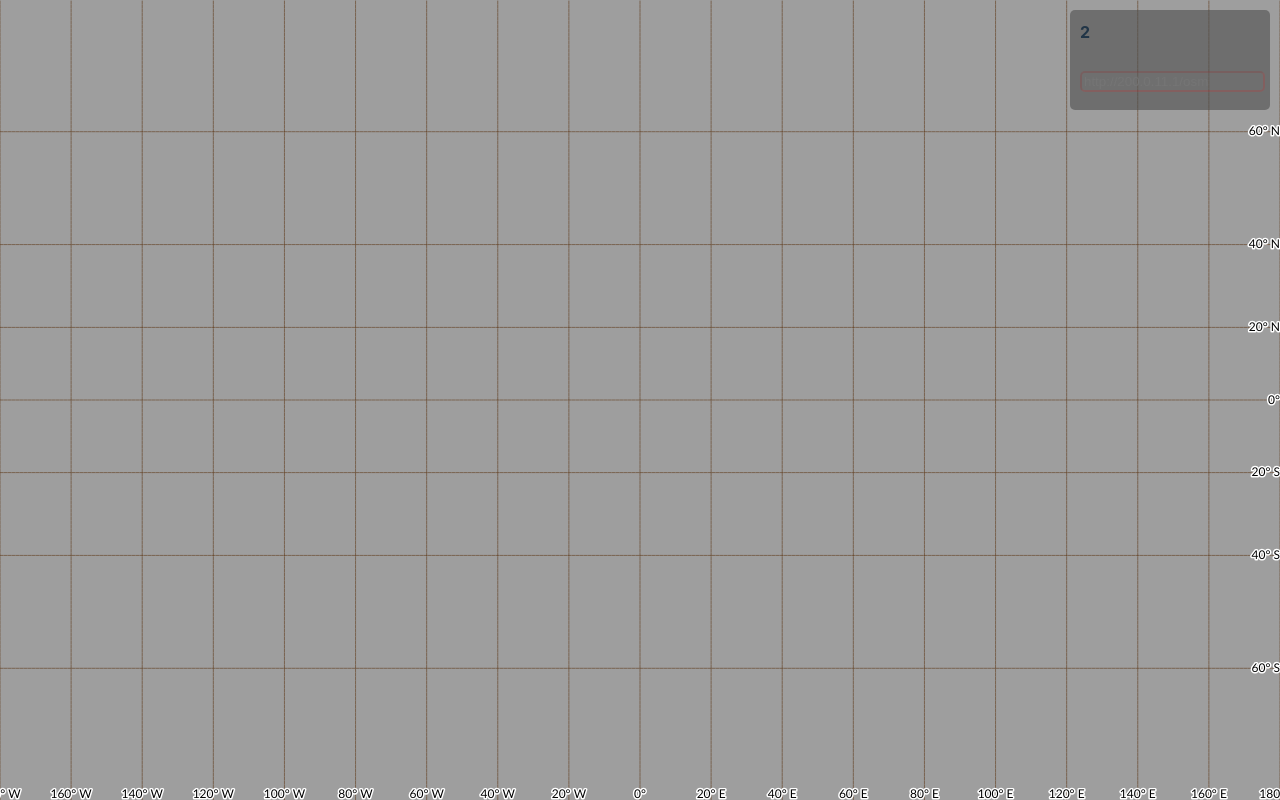
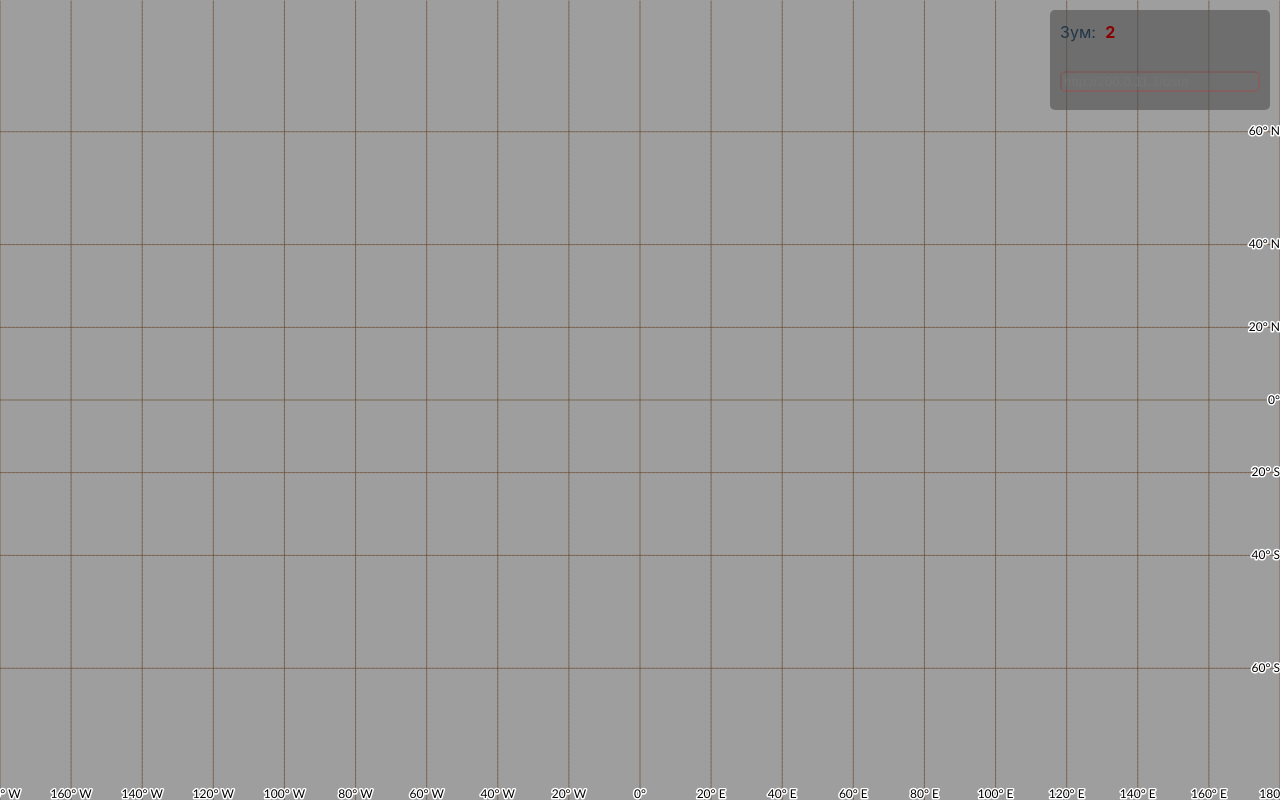
Before and after one commit to alxtver/simpleMap, a website built with Vite: page index.html in a window 1280 px wide. Built offline with nearby package versions, Linux system fonts and the light colour scheme.

Commit message:
интерфейсные правки

```diff
--- a/index.html
+++ b/index.html
@@ -8,7 +8,7 @@
   <body>
     <div id="map"></div>
     <div class="controls">
-      <strong class="zoom-value">2</strong>
+      <span>Зум:</span> <strong style="color: darkred; margin-left: 5px" class="zoom-value">2</strong>
       <strong id="mouse-position"></strong>
 
       <label>
--- a/src/main.ts
+++ b/src/main.ts
@@ -4,21 +4,22 @@ import OSM from 'ol/source/OSM.js';
 import TileLayer from 'ol/layer/Tile.js';
 import View from 'ol/View.js';
 import MousePosition from 'ol/control/MousePosition';
-import {createStringXY} from "ol/coordinate";
 import {defaults as defaultControls} from 'ol/control.js';
 import Graticule from 'ol/layer/Graticule';
 import Stroke from 'ol/style/Stroke';
+import {format} from 'ol/coordinate';
 
 const defaultUrl = 'https://tile.openstreetmap.org/{z}/{x}/{y}.png'
 const urlFromLocalStorage = localStorage.getItem('serverurl');
 const urlInput = document.querySelector('.server-url') as HTMLInputElement
 urlInput.value = urlFromLocalStorage ? urlFromLocalStorage : ''
 
-const url = urlInput.value === '' ? defaultUrl : `${urlInput.value}?&z={z}&x={x}&y={y}`;
+const url = urlInput.value === '' ? defaultUrl : `${urlInput.value}?&x={x}&y={y}&z={z}`;
 
+const template = 'Ш: <strong style="color: darkred;">{y}</strong> Д: <strong style="color: darkred;">{x}</strong>';
 
 const mousePositionControl = new MousePosition({
-    coordinateFormat: createStringXY(4),
+    coordinateFormat: (coordinate: any): string => format(coordinate, template, 4),
     projection: 'EPSG:4326',
     className: 'custom-mouse-position',
     target: document.getElementById('mouse-position') as HTMLElement,
@@ -32,7 +33,6 @@ const tileLayer = new TileLayer({
 tileLayer.set('id', 'osmId');
 
 const graticule = new Graticule({
-    // the style to use for the lines, optional.
     strokeStyle: new Stroke({
         color: 'rgba(84,41,3,0.5)',
         width: 1,
@@ -59,13 +59,16 @@ view.on('change:center', () => {
     }
 })
 
-urlInput.addEventListener('input', (e: Event): void => {
+function listener(e: Event): void {
     const value = (e.target as HTMLInputElement).value;
     localStorage.setItem('serverurl', value);
 
     if (value) {
-        (tileLayer.getSource() as OSM).setUrl(value);
+        (tileLayer.getSource() as OSM).setUrl(`${value}?&x={x}&y={y}&z={z}`);
     } else {
         (tileLayer.getSource() as OSM).setUrl(defaultUrl);
     }
-})
+}
+
+urlInput.addEventListener('input', listener)
+urlInput.addEventListener('blur', listener)
--- a/src/style.css
+++ b/src/style.css
@@ -103,7 +103,7 @@ button:focus-visible {
   position: fixed;
   top: 10px;
   right: 10px;
-  width: 200px;
+  width: 220px;
   height: 100px;
   background: #4f4f4f99;
   border-radius: 5px;
@@ -115,4 +115,9 @@ button:focus-visible {
   background: #8080801c;
   border-radius: 5px;
   border-color: #ff000024;
+  box-sizing: border-box;
+  width: 100%;
 }
+.custom-mouse-position {
+  font-weight: normal;
+}
```
